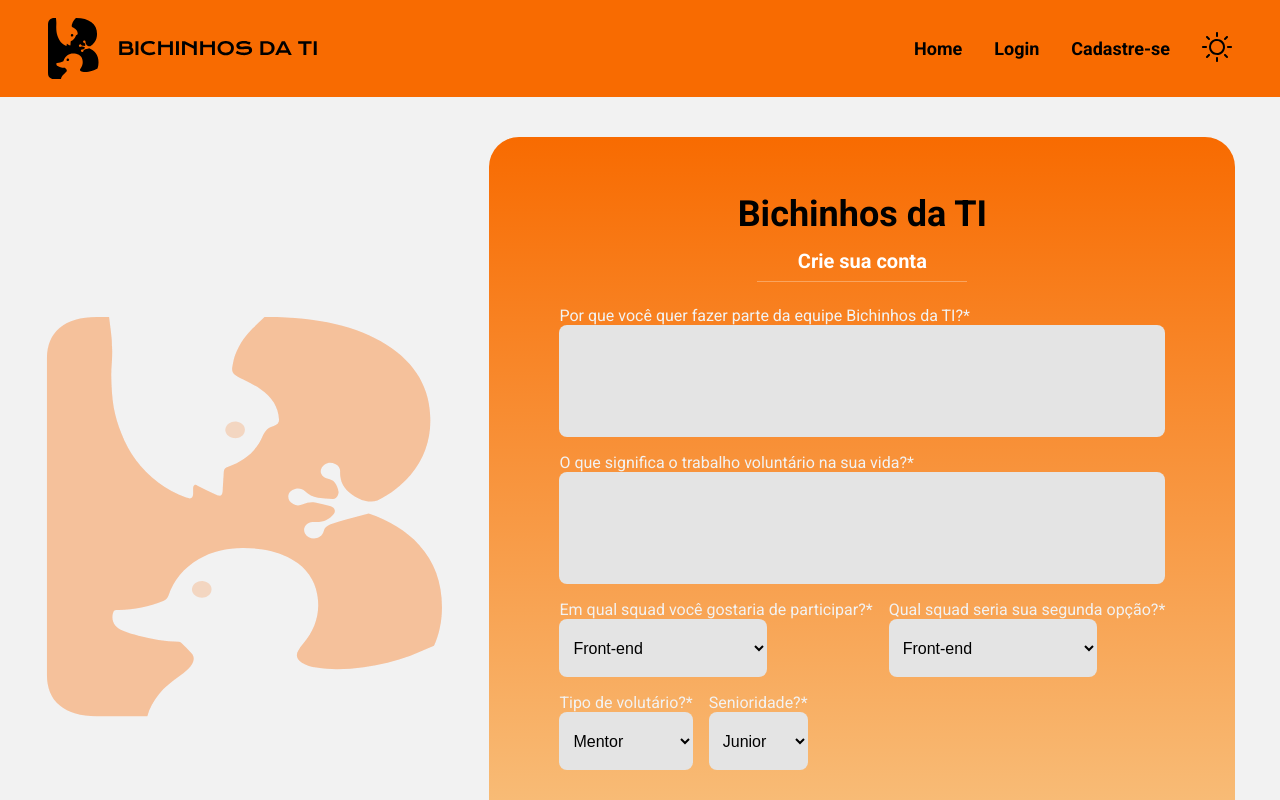
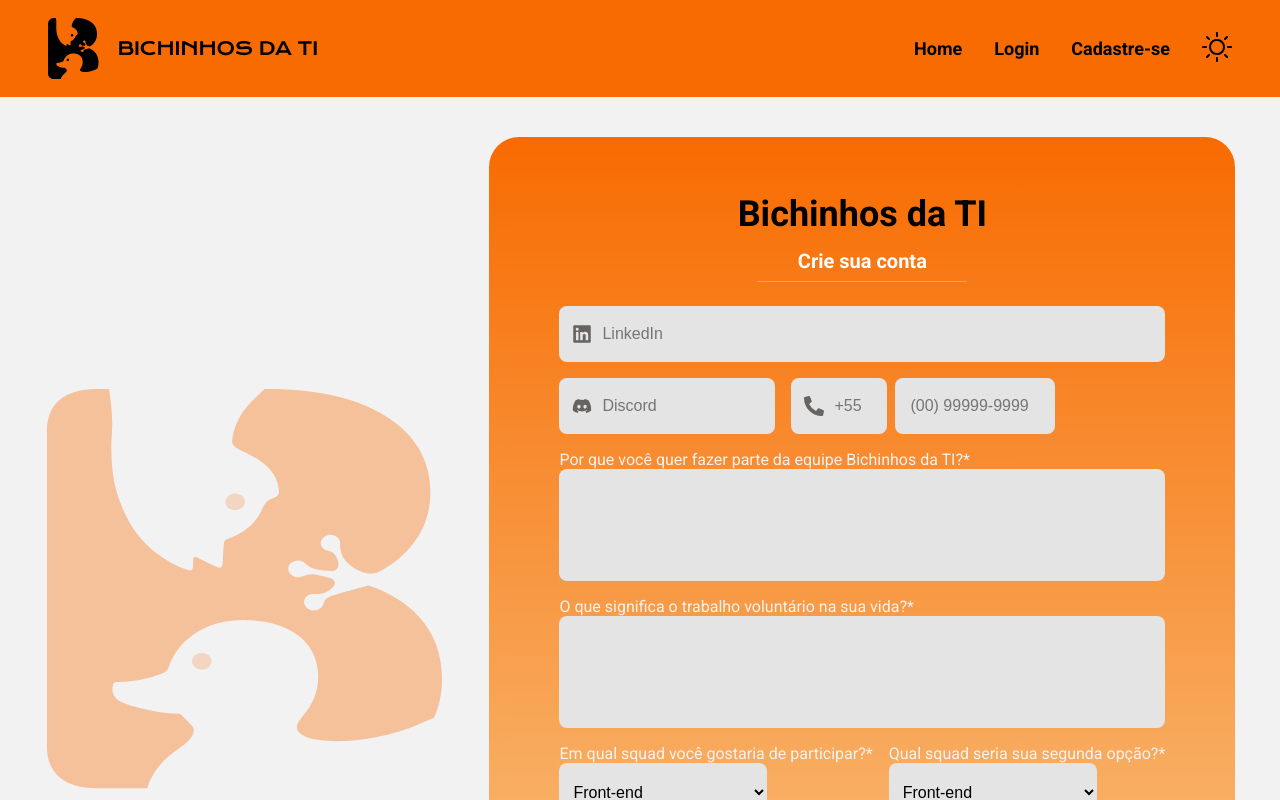
Before and after one commit to Capivara-s-Team/CapSync-Front-End, a React (Vite) app: page /signup2 in a window 1280 px wide. Shown: the top 800 px of the page. Built offline with nearby package versions, Linux system fonts and the light colour scheme; a web font is replaced by a local one.

Commit message:
feat: add Formik in page singUp2.

```diff
--- a/src/pages/signUp2/SignUp2.styles.ts
+++ b/src/pages/signUp2/SignUp2.styles.ts
@@ -53,7 +53,7 @@ export const ContentInputs = styled.div`
       margin: 0;
     }
 
-    input[type=number] {
+    input[type="number"] {
       -moz-appearance: textfield;
     }
 
@@ -76,7 +76,12 @@ export const ContentInputs = styled.div`
     }
   }
 
-  .question1, .question2, .select1, .select2, .select3, .select4 {
+  .question1,
+  .question2,
+  .select1,
+  .select2,
+  .select3,
+  .select4 {
     display: flex;
     flex-direction: column;
 
@@ -97,7 +102,8 @@ export const ContentInputs = styled.div`
     }
   }
 
-  .select-squads, .second-div {
+  .select-squads,
+  .second-div {
     display: flex;
     flex-direction: row;
     gap: 1rem;
--- a/src/pages/signUp2/SignUp2.tsx
+++ b/src/pages/signUp2/SignUp2.tsx
@@ -10,6 +10,22 @@ import Navbar from "../../components/navbarMenu/NavbarMenu";
 import CardForms from "../../components/cardForms/CardForms";
 
 import { Link } from "react-router-dom";
+import { Formik, Form, Field } from "formik";
+import * as Yup from "yup";
+
+interface valuesSingUp2 {
+  id?: string;
+  linkedIn: string;
+  discord: string;
+  ddd: string;
+  phone: string;
+  textArea1: string;
+  textArea2: string;
+  firstSquad: string;
+  lastSquad: string;
+  voluntarieType: string;
+  seniority: string;
+}
 
 export default function SignUp2() {
   const squadOptions = [
@@ -27,6 +43,8 @@ export default function SignUp2() {
   const voluntariesOptions = ["Mentor", "Voluntário", "Lider"];
   const seniority = ["Junior", "Pleno", "Senior"];
 
+  const signUpSchemas = Yup.object().shape({});
+
   return (
     <Container>
       <GlobalStyle />
@@ -37,8 +55,13 @@ export default function SignUp2() {
         </div>
 
         <CardForms text="Crie sua conta" className="teste">
+          <Formik
+            initialValues={{}}
+            validationSchema={signUpSchemas}
+            onSubmit={() => {}}>
+            <Form>
               <ContentInputs>
-            {/* <InputField
+                <InputField
                   id="a"
                   type="text"
                   name="LinkedIn*"
@@ -65,10 +88,10 @@ export default function SignUp2() {
                   <InputField
                     id="a"
                     type="text"
-                name=""
+                    name="a"
                     placeHolder="(00) 99999-9999"
-              /> */}
-            {/* </div> */}
+                  />
+                </div>
 
                 <div className="question1">
                   <label htmlFor="">
@@ -86,51 +109,49 @@ export default function SignUp2() {
 
                 <div className="select-squads">
                   <div className="select1">
-                <label htmlFor="">
-                  Em qual squad você gostaria de participar?*
-                </label>
-                <select name="" id="">
+                    <label>Em qual squad você gostaria de participar?*</label>
+                    <Field name="firstSquad" as="select">
                       {squadOptions.map((value, index) => (
                         <option key={index} value={value}>
                           {value}
                         </option>
                       ))}
-                </select>
+                    </Field>
                   </div>
 
                   <div className="select2">
-                <label htmlFor="">Qual squad seria sua segunda opção?*</label>
-                <select name="" id="">
+                    <label>Qual squad seria sua segunda opção?*</label>
+                    <Field name="lastSquad" as="select">
                       {squadOptions.map((value, index) => (
                         <option key={index} value={value}>
                           {value}
                         </option>
                       ))}
-                </select>
+                    </Field>
                   </div>
                 </div>
 
                 <div className="second-div">
                   <div className="select3">
-                <label htmlFor="">Tipo de volutário?*</label>
-                <select name="" id="">
+                    <label>Tipo de volutário?*</label>
+                    <Field name="voluntariesOptions" as="select">
                       {voluntariesOptions.map((value, index) => (
                         <option key={index} value={value}>
                           {value}
                         </option>
                       ))}
-                </select>
+                    </Field>
                   </div>
 
                   <div className="select4">
-                <label htmlFor="">Senioridade?*</label>
-                <select name="" id="">
+                    <label>Senioridade?*</label>
+                    <Field name="seniority" as="select">
                       {seniority.map((value, index) => (
                         <option key={index} value={value}>
                           {value}
                         </option>
                       ))}
-                </select>
+                    </Field>
                   </div>
                 </div>
               </ContentInputs>
@@ -155,6 +176,8 @@ export default function SignUp2() {
                   />
                 </Link>
               </ContentButtons>
+            </Form>
+          </Formik>
         </CardForms>
       </Content>
     </Container>
```
Lines whose indentation alone changed are shown as unchanged.
